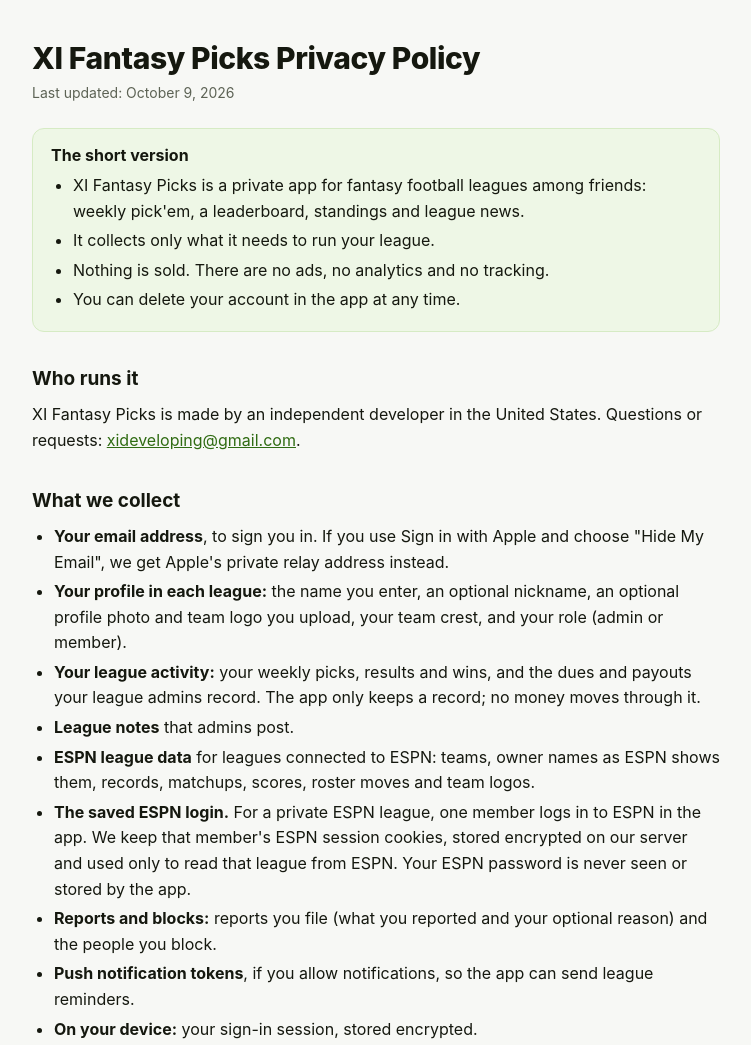
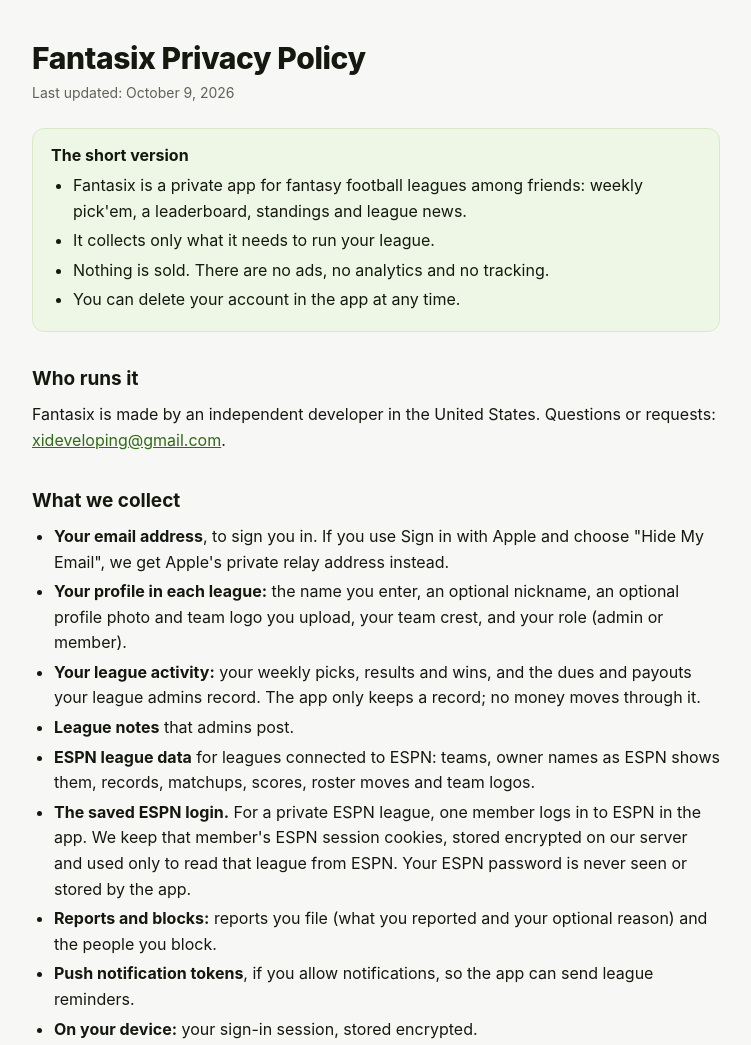
Before and after one commit to jesusrob09/league-picks-privacy, a plain HTML site: page index.html in a window 1280 px wide. Shown: the top 1045 px of the page, without its empty margins (264-1015 px from the left). Drawn offline with Linux system fonts and the light colour scheme.

Commit message:
Privacy policy: the app is Fantasix

```diff
--- a/index.html
+++ b/index.html
@@ -1,7 +1,7 @@
 <!DOCTYPE html>
 <!--
   The app's privacy policy, published on GitHub Pages (see README.md here).
-  The app name appears as "XI Fantasy Picks" throughout; when the name
+  The app name appears as "Fantasix" throughout; when the name
   changes, replace every occurrence (app/src/lib/appName.ts is the app's copy).
   App Store Connect's App Privacy answers must match this page.
 -->
@@ -9,7 +9,7 @@
 <head>
   <meta charset="UTF-8" />
   <meta name="viewport" content="width=device-width, initial-scale=1.0" />
-  <title>XI Fantasy Picks Privacy Policy</title>
+  <title>Fantasix Privacy Policy</title>
   <style>
     :root {
       --bg: #f7f8f5;
@@ -64,13 +64,13 @@
 </head>
 <body>
 <main>
-  <h1>XI Fantasy Picks Privacy Policy</h1>
+  <h1>Fantasix Privacy Policy</h1>
   <p class="updated">Last updated: October 9, 2026</p>
 
   <div class="card summary">
     <strong>The short version</strong>
     <ul>
-      <li>XI Fantasy Picks is a private app for fantasy football leagues among friends: weekly pick'em, a leaderboard, standings and league news.</li>
+      <li>Fantasix is a private app for fantasy football leagues among friends: weekly pick'em, a leaderboard, standings and league news.</li>
       <li>It collects only what it needs to run your league.</li>
       <li>Nothing is sold. There are no ads, no analytics and no tracking.</li>
       <li>You can delete your account in the app at any time.</li>
@@ -78,7 +78,7 @@
   </div>
 
   <h2>Who runs it</h2>
-  <p>XI Fantasy Picks is made by an independent developer in the United States. Questions or requests: <a href="mailto:xideveloping@gmail.com">xideveloping@gmail.com</a>.</p>
+  <p>Fantasix is made by an independent developer in the United States. Questions or requests: <a href="mailto:xideveloping@gmail.com">xideveloping@gmail.com</a>.</p>
 
   <h2>What we collect</h2>
   <ul>
@@ -125,7 +125,7 @@
   <p>As long as your account exists, except podcast audio, which is deleted after 6 weeks. Our hosting provider's backups may hold deleted data for a limited time before it's overwritten.</p>
 
   <h2>Children</h2>
-  <p>XI Fantasy Picks isn't directed to children under 13, and we don't knowingly collect their data.</p>
+  <p>Fantasix isn't directed to children under 13, and we don't knowingly collect their data.</p>
 
   <h2>Changes</h2>
   <p>If this policy changes, the date at the top changes too, and important changes are announced in the app.</p>
@@ -133,7 +133,7 @@
   <h2>Contact</h2>
   <p><a href="mailto:xideveloping@gmail.com">xideveloping@gmail.com</a></p>
 
-  <footer>XI Fantasy Picks</footer>
+  <footer>Fantasix</footer>
 </main>
 </body>
 </html>
```
